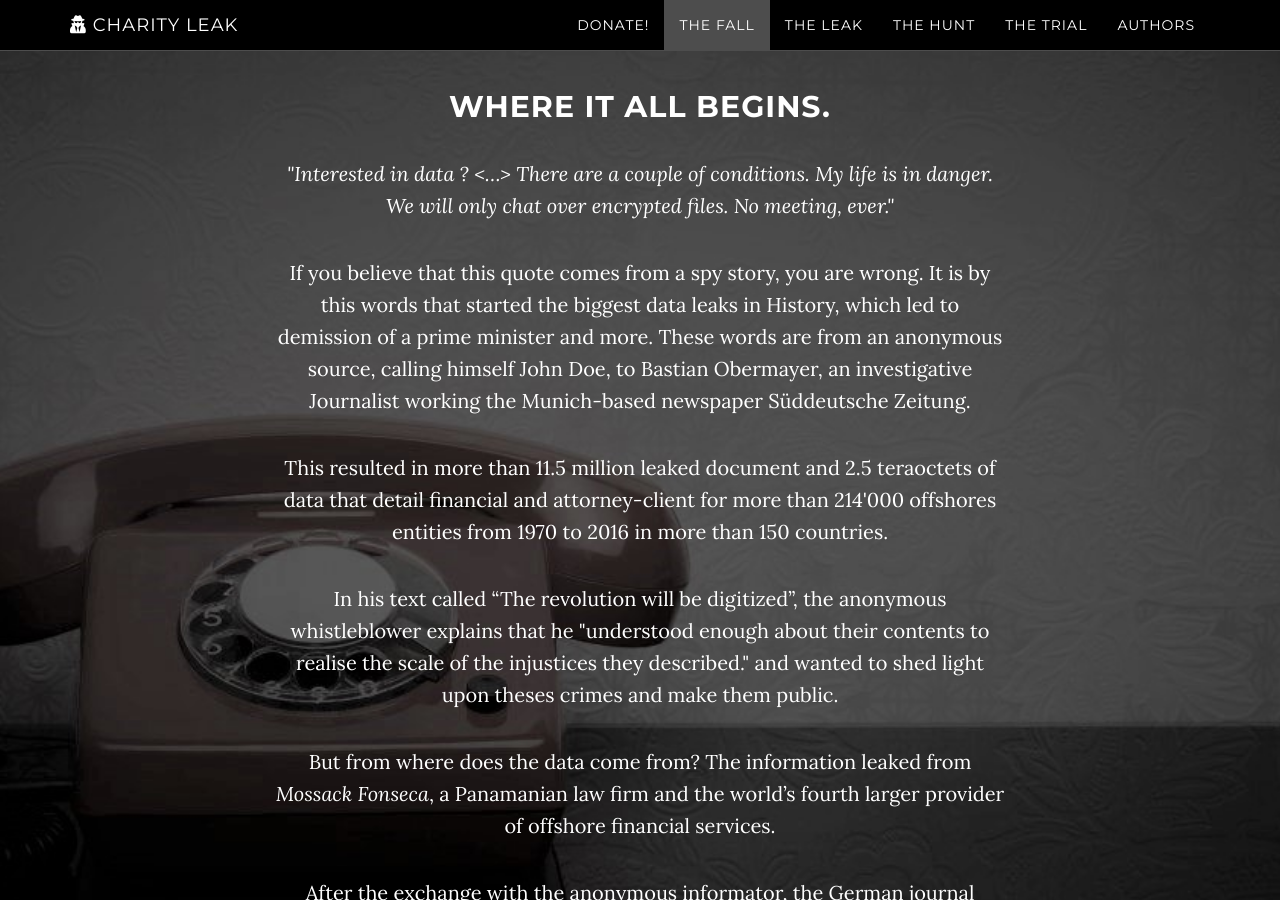
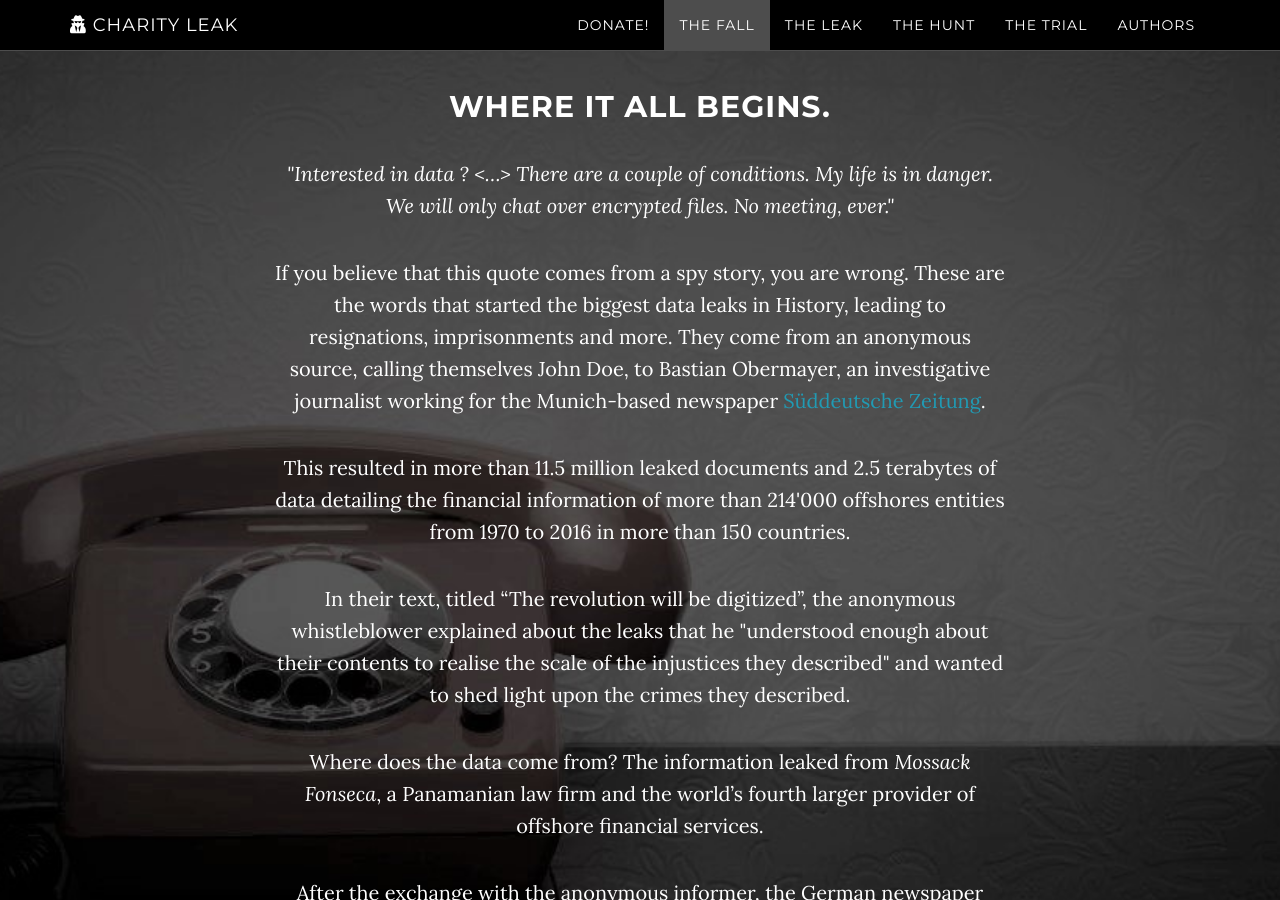
Before and after one commit to charity-leaks/charity-leaks.github.io, a Jekyll site: the page built from index.html, in a window 1280 px wide and 900 px high, scrolled down 2485 px. Built offline with Jekyll 4.4.1, drawn with Linux system fonts in a browser that asks for light colours; nearby versions of some CDN libraries; some of the changed text lies outside the part shown.

Commit message:
Fall links

```diff
--- a/_includes/fall.html
+++ b/_includes/fall.html
@@ -6,17 +6,17 @@
 					<h2>Where it all begins.</h2>
 					<p><i>"Interested in data ? <…> There are a couple of conditions. My life is in danger. We will only chat over encrypted files. No meeting, ever."</i></p>
 
-					<p>If you believe that this quote comes from a spy story, you are wrong. It is by this words that started the biggest data leaks in History, which led to demission of a prime minister and more. These words are from an anonymous source, calling himself John Doe, to Bastian Obermayer, an investigative Journalist working the Munich-based newspaper Süddeutsche Zeitung.</p>
+					<p>If you believe that this quote comes from a spy story, you are wrong. These are the words that started the biggest data leaks in History, leading to resignations, imprisonments and more. They come from an anonymous source, calling themselves John Doe, to Bastian Obermayer, an investigative journalist working for the Munich-based newspaper <a href="https://panamapapers.sueddeutsche.de/articles/56ff9a28a1bb8d3c3495ae13/" target="_blank">Süddeutsche Zeitung</a>.</p>
 
-					<p>This resulted in more than 11.5 million leaked document and 2.5 teraoctets of data that detail financial and attorney-client for more than 214'000 offshores entities from 1970 to 2016 in more than 150 countries.</p>
+					<p>This resulted in more than 11.5 million leaked documents and 2.5 terabytes of data detailing the financial information of more than 214'000 offshores entities from 1970 to 2016 in more than 150 countries.</p>
 
-					<p>In his text called “The revolution will be digitized”, the anonymous whistleblower explains that he "understood enough about their contents to realise the scale of the injustices they described." and wanted to shed light upon theses crimes and make them public.</p>
+					<p>In their text, titled “The revolution will be digitized”, the anonymous whistleblower explained about the leaks that he "understood enough about their contents to realise the scale of the injustices they described" and wanted to shed light upon the crimes they described.</p>
 
-					<p>But from where does the data come from? The information leaked from <i>Mossack Fonseca</i>, a Panamanian law firm and the world’s fourth larger provider of offshore financial services.</p>
+					<p>Where does the data come from? The information leaked from <i>Mossack Fonseca</i>, a Panamanian law firm and the world’s fourth larger provider of offshore financial services.</p>
 
-					<p>After the exchange with the anonymous informator, the German journal sought help to the ICJC. A massive operation begun. After one year of investigation the results are finally published.</p>
+					<p>After the exchange with the anonymous informer, the German newspaper sought help from the ICJC, and after a year of investigation into the leaked data, the results were finally published.</p>
 
-					<p>Among them : name of then-current national leader, several former heads of state and prime ministers, actors, famous football players, and… Charities.</p>
+					<p>Among the leaked names: one current head of state, several former heads of state and prime ministers, actors, famous football players, and… some of the world's most well-known charities.</p>
 				</div>
 			</div>
 		</div>
```
